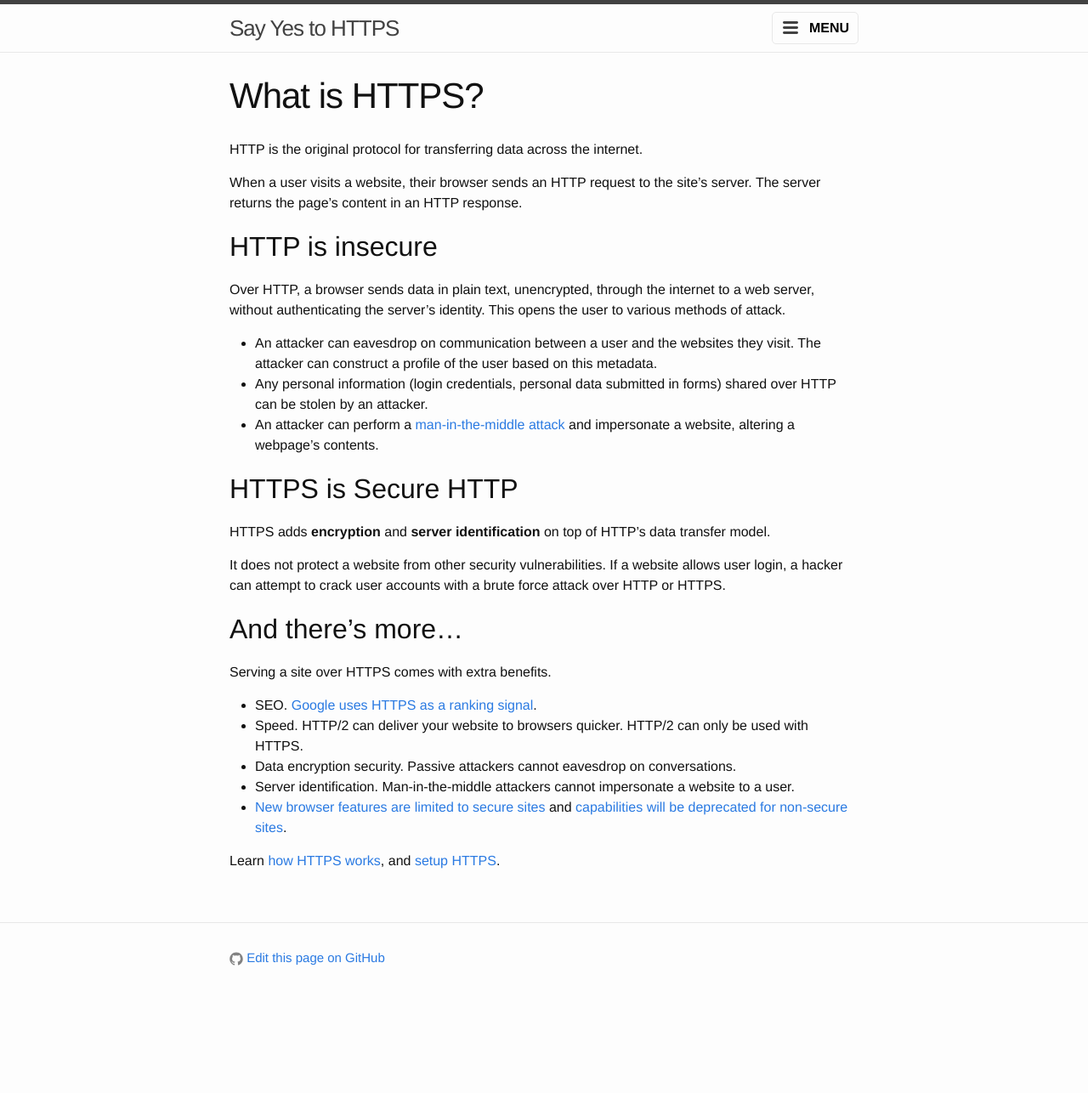
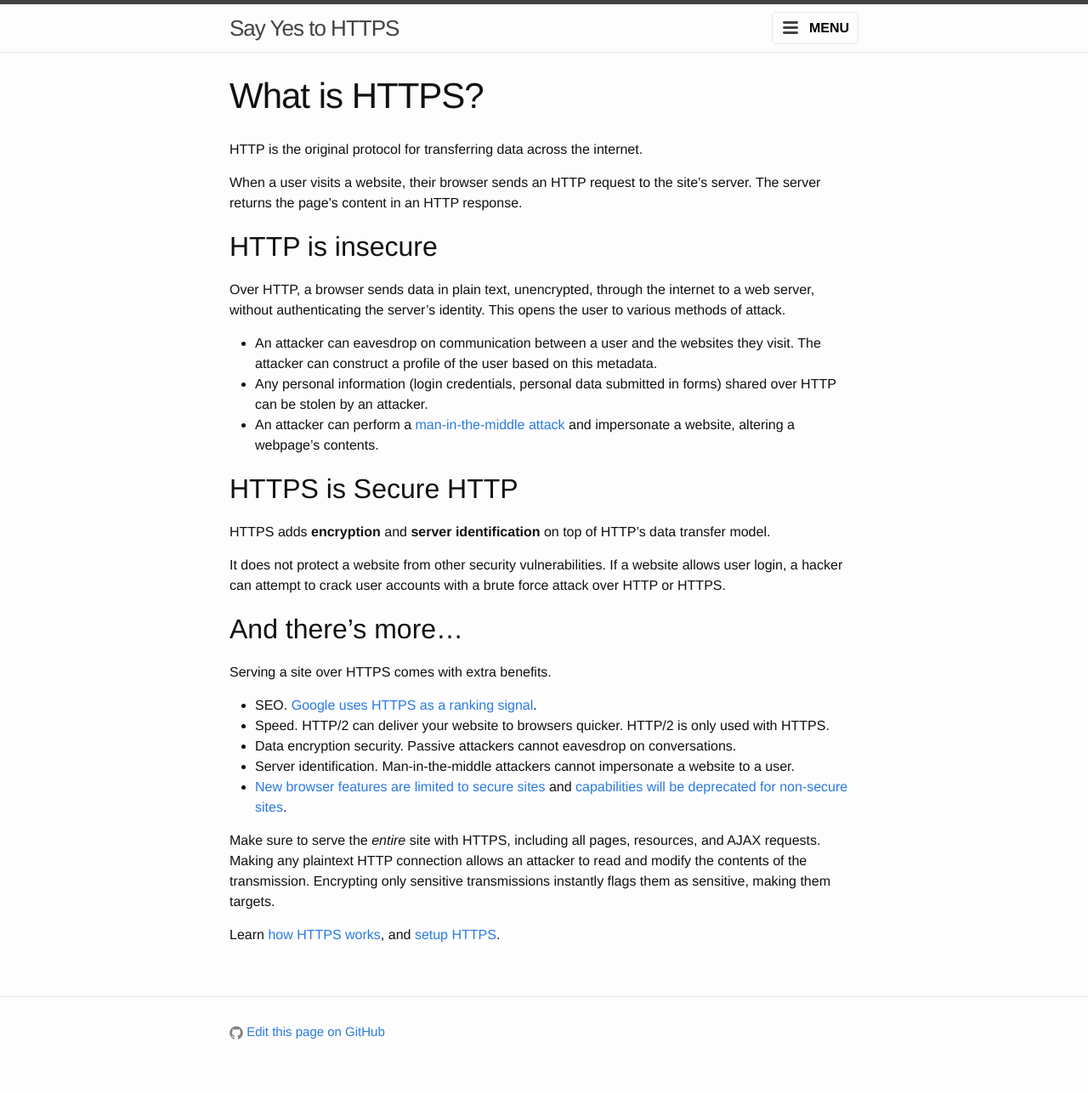
Before and after one commit to ericandrewlewis/say-yes-to-https, a Jekyll site: the page built from what-is-https.md, in a window 1280 px wide. Shown: the whole page at 85% size. Built offline with Jekyll 4.4.1, drawn with Linux system fonts in a browser that asks for light colours; before the commit the page ends 1199 px from its top, so only the background shows below that.

Commit message:
Minor correction and extra tip

```diff
--- a/what-is-https.md
+++ b/what-is-https.md
@@ -28,9 +28,11 @@ It does not protect a website from other security vulnerabilities. If a website
 Serving a site over HTTPS comes with extra benefits.
 
 * SEO. [Google uses HTTPS as a ranking signal](https://googleonlinesecurity.blogspot.com/2014/08/https-as-ranking-signal_6.html).
-* Speed. HTTP/2 can deliver your website to browsers quicker. HTTP/2 can only be used with HTTPS.
+* Speed. HTTP/2 can deliver your website to browsers quicker. HTTP/2 is only used with HTTPS.
 * Data encryption security. Passive attackers cannot eavesdrop on conversations.
 * Server identification. Man-in-the-middle attackers cannot impersonate a website to a user.
 * [New browser features are limited to secure sites](https://www.chromium.org/Home/chromium-security/prefer-secure-origins-for-powerful-new-features) and [capabilities will be deprecated for non-secure sites](https://blog.mozilla.org/security/2015/04/30/deprecating-non-secure-http/).
 
+Make sure to serve the _entire_ site with HTTPS, including all pages, resources, and AJAX requests. Making any plaintext HTTP connection allows an attacker to read and modify the contents of the transmission. Encrypting only sensitive transmissions instantly flags them as sensitive, making them targets.
+
 Learn [how HTTPS works](/how-https-works/), and [setup HTTPS](/how-to-setup-https/).
```
